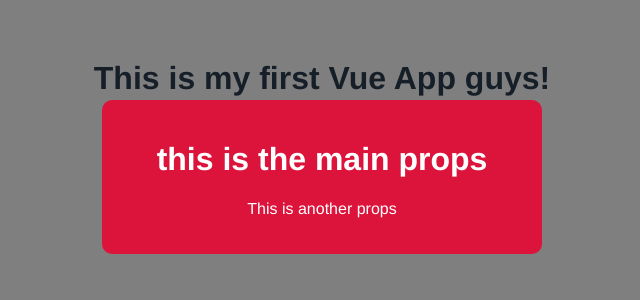
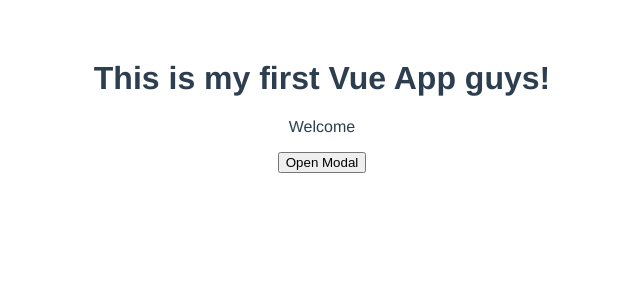
Before and after one commit to BitMavrick/Vue-Journey, a Vue app: page / in a window 1280 px wide. Shown: the top 300 px of the page, without its empty margins (318-958 px from the left). Built offline with nearby package versions, Linux system fonts and the light colour scheme.

Commit message:
Emitting custom events

```diff
--- a/src/App.vue
+++ b/src/App.vue
@@ -1,6 +1,15 @@
 <template>
   <h1>{{ title }}</h1>
-  <Modal :header="props1" :text="props2" :theme="theme" />
+  <p>Welcome</p>
+  <div v-if="showModal">
+    <Modal
+      :header="props1"
+      :text="props2"
+      :theme="theme"
+      @close="toggleModal"
+    />
+  </div>
+  <button @click="toggleModal">Open Modal</button>
 </template>
 
 <script>
@@ -16,12 +25,16 @@
       title: "This is my first Vue App guys!",
       props1: "this is the main props",
       props2: "This is another props",
+      showModal: false,
       theme: "red",
     };
   },
   methods: {
     handleClick() {
       console.log(this.$refs.input);
+    },
+    toggleModal() {
+      this.showModal = !this.showModal;
     },
   },
 };
--- a/src/components/Modal.vue
+++ b/src/components/Modal.vue
@@ -1,5 +1,5 @@
 <template>
-  <div class="backdrop">
+  <div class="backdrop" @click="closeModal">
     <div class="modal" :class="{ sale: theme === 'red' }">
       <h1>{{ header }}</h1>
       <p>{{ text }}</p>
@@ -10,6 +10,12 @@
 <script>
 export default {
   props: ["header", "text", "theme"],
+
+  methods: {
+    closeModal(){
+      this.$emit('close');
+    }
+  }
 };
 </script>
 
```
